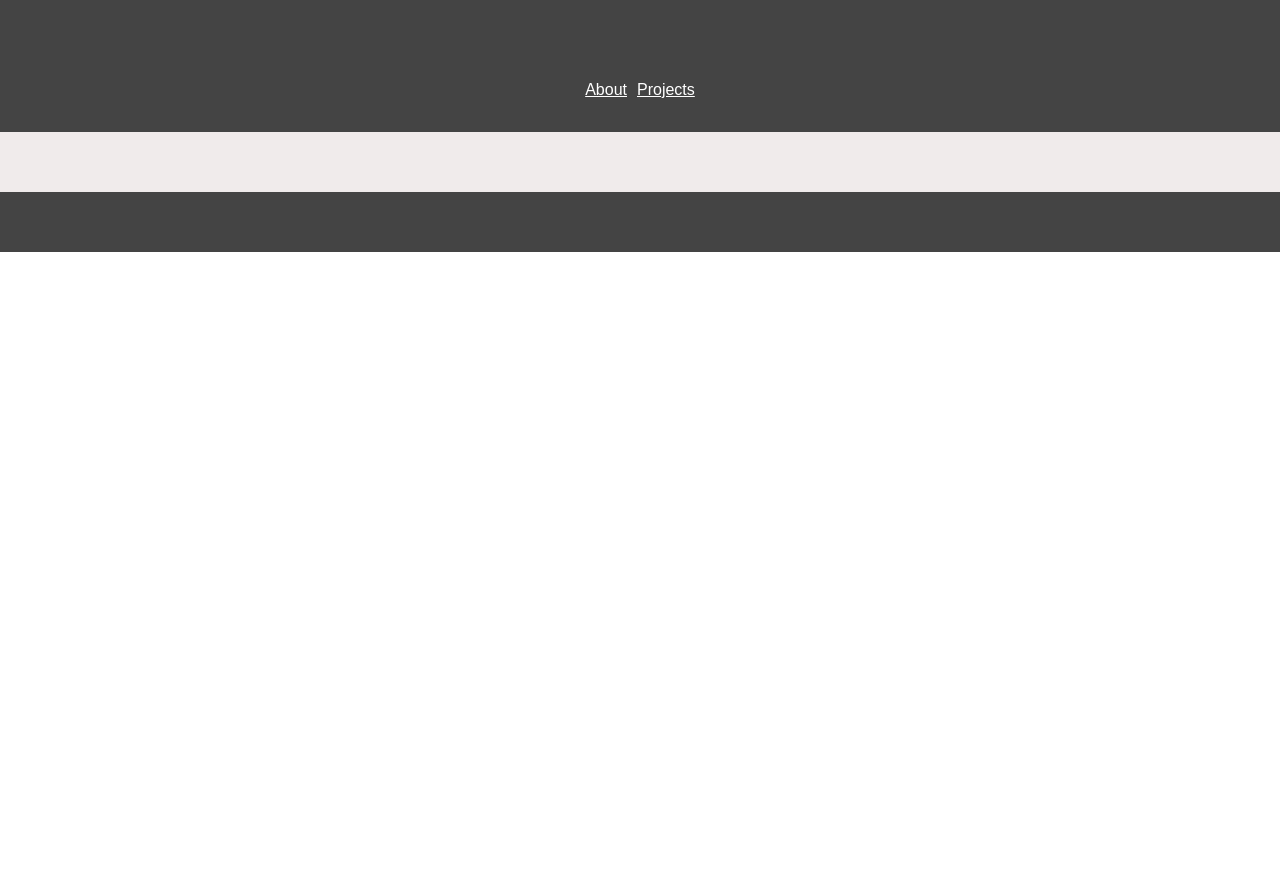
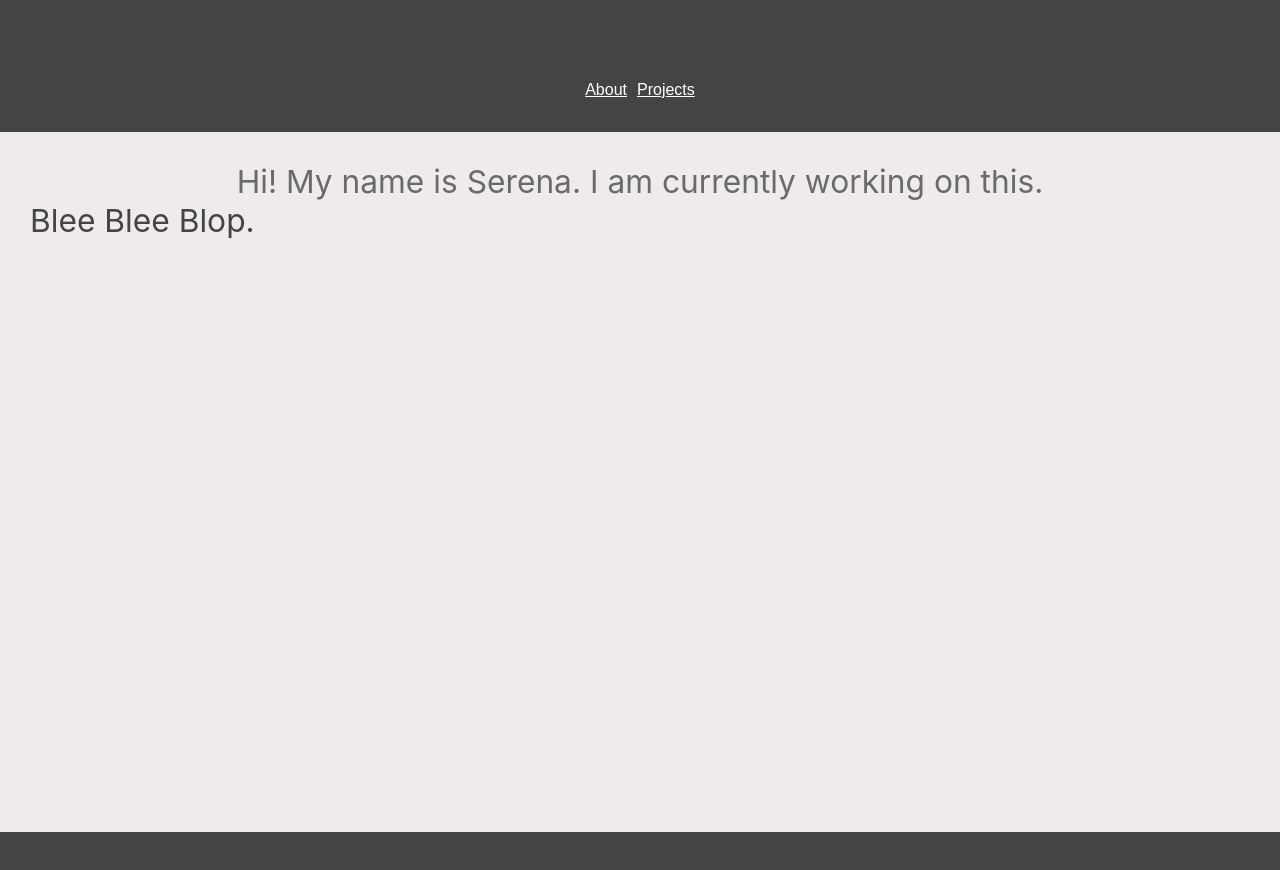
Before and after one commit to serena-marie/portfolio, a React (Create React App) app: page /#/ in a window 1280 px wide. Before the commit this address led to /#/index. Shown: the top 870 px of the page. Before the commit the page ends 800 px from the top, so only its background shows below. Built offline with nearby package versions, Linux system fonts and the light colour scheme.

Commit message:
fix routes

```diff
--- a/src/index.js
+++ b/src/index.js
@@ -1,11 +1,11 @@
-//import React from 'react';
+import React from 'react';
 import ReactDOM from 'react-dom';
 import './index.css';
 import App from './App.js';
 import * as serviceWorker from './serviceWorker';
-import routes from './routes.js';
 
-ReactDOM.render(routes, document.getElementById('root'));
+ReactDOM.render(<App />, document.getElementById('root'));
+
 
 // If you want your app to work offline and load faster, you can change
 // unregister() to register() below. Note this comes with some pitfalls.
--- a/src/routes.js
+++ /dev/null
@@ -1,26 +0,0 @@
-import React from 'react';
-import { BrowserRouter as Router, Route } from "react-router-dom";
-
-
-import App from './App.js'
-import Home from './components/Home.js'
-/*import Projects from './components/Projects.js'*/
-
-
-export default (
-  <Router>
-    <div>
-    <Route path='/' exact component={App} />
-    <Route path='/index' component={Home} />
-   { /*<Route path='/projects' component={Projects} />*/}
-   </div>
-  </Router>
-
-  /*   <Router history={history}>
-      <Route path='/' component={App}>
-         <IndexRoute component={Home}/>
-        <Route exact path="/" component={Home} />
-       / <Route path='/projects' component={Projects} />
-      </Route>
-</Router> */
-);
```
